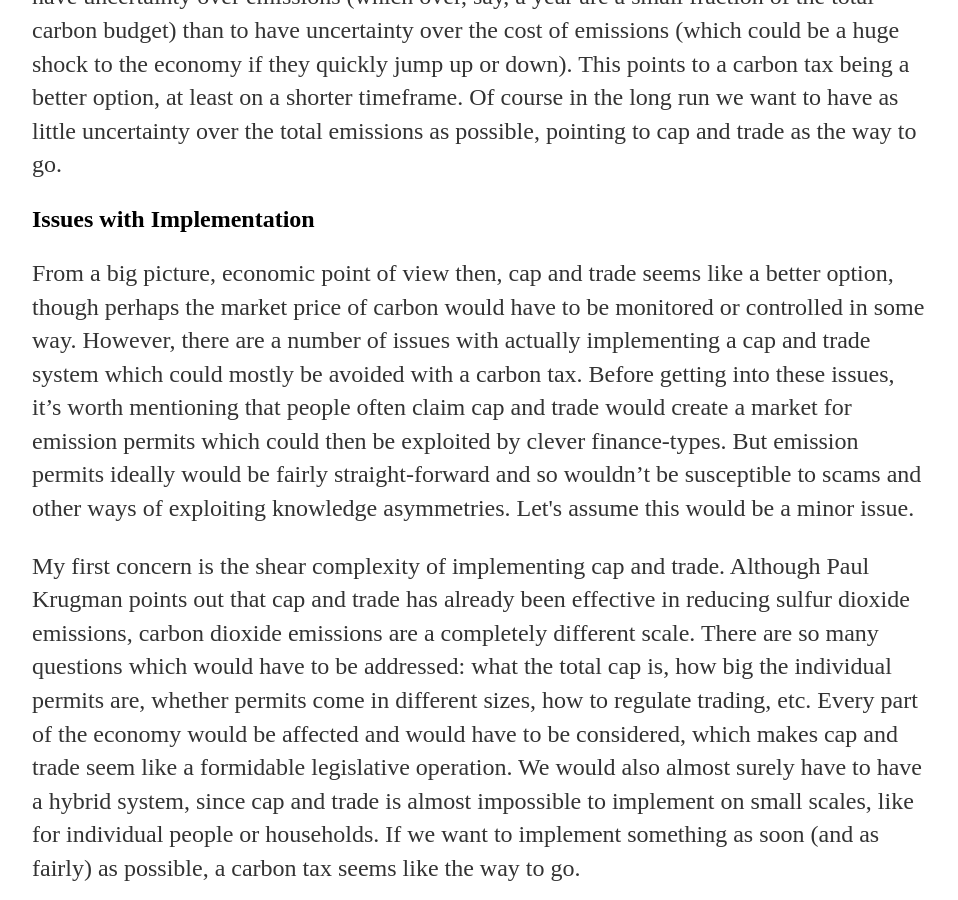
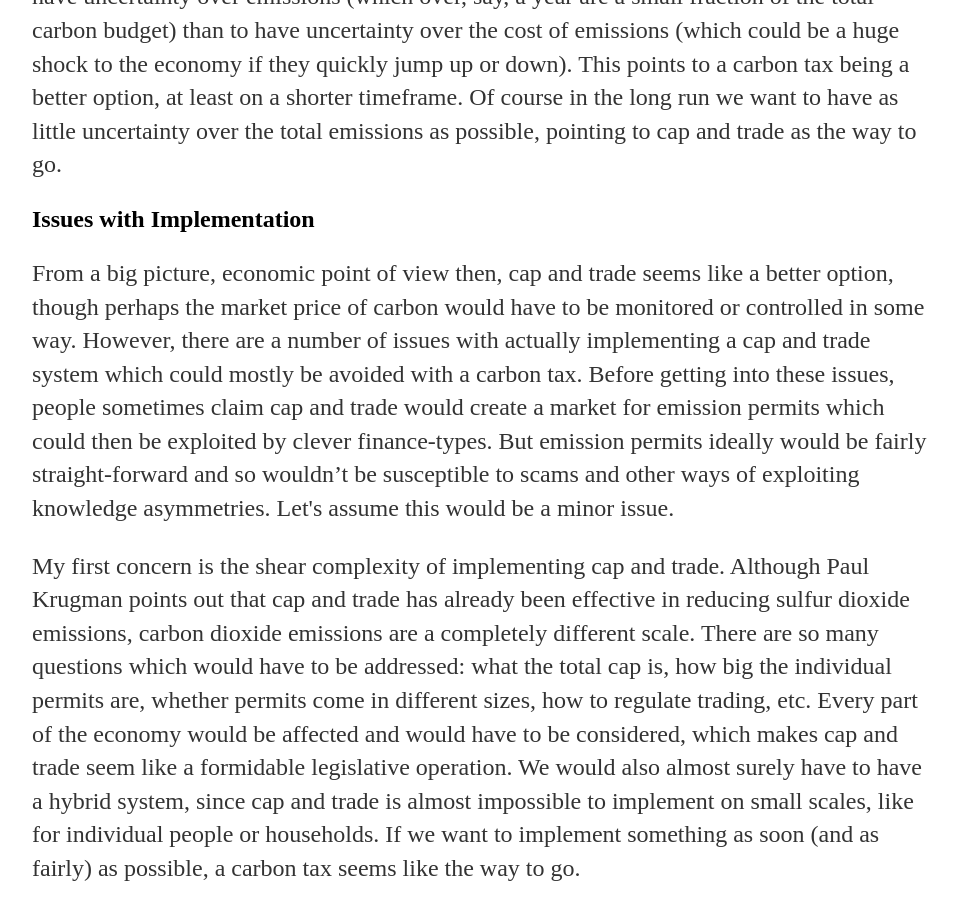
Before and after one commit to nicklutsko/nicklutsko.github.io, a Jekyll site: the page built from _posts/2016-06-15-Carbon-Tax-versus-Cap-and-Trade.md, in a window 1280 px wide and 900 px high, scrolled down 3017 px. Shown: the whole window, without its empty margins (160-1118 px from the left). Built offline with Jekyll 4.4.1, drawn with Linux system fonts in a browser that asks for light colours.

Commit message:
edited first post again

```diff
--- a/_posts/2016-06-15-Carbon-Tax-versus-Cap-and-Trade.md
+++ b/_posts/2016-06-15-Carbon-Tax-versus-Cap-and-Trade.md
@@ -36,7 +36,7 @@
 
 <h2>Issues with Implementation</h2>
 
-<p>From a big picture, economic point of view then, cap and trade seems like a better option, though perhaps the market price of carbon would have to be monitored or controlled in some way. However, there are a number of issues with actually implementing a cap and trade system which could mostly be avoided with a carbon tax. Before getting into these issues, it’s worth mentioning that people often claim cap and trade would create a market for emission permits which could then be exploited by clever finance-types. But emission permits ideally would be fairly straight-forward and so wouldn’t be susceptible to scams and other ways of exploiting knowledge asymmetries. Let's assume this would be a minor issue.</p>
+<p>From a big picture, economic point of view then, cap and trade seems like a better option, though perhaps the market price of carbon would have to be monitored or controlled in some way. However, there are a number of issues with actually implementing a cap and trade system which could mostly be avoided with a carbon tax. Before getting into these issues, people sometimes claim cap and trade would create a market for emission permits which could then be exploited by clever finance-types. But emission permits ideally would be fairly straight-forward and so wouldn’t be susceptible to scams and other ways of exploiting knowledge asymmetries. Let's assume this would be a minor issue.</p>
 
 <p>My first concern is the shear complexity of implementing cap and trade. Although Paul Krugman points out that cap and trade has already been effective in reducing sulfur dioxide emissions, carbon dioxide emissions are a completely different scale. There are so many questions which would have to be addressed: what the total cap is, how big the individual permits are, whether permits come in different sizes, how to regulate trading, etc. Every part of the economy would be affected and would have to be considered, which makes cap and trade seem like a formidable legislative operation. We would also almost surely have to have a hybrid system, since cap and trade is almost impossible to implement on small scales, like for individual people or households. If we want to implement something as soon (and as fairly) as possible, a carbon tax seems like the way to go. </p>
 
```
